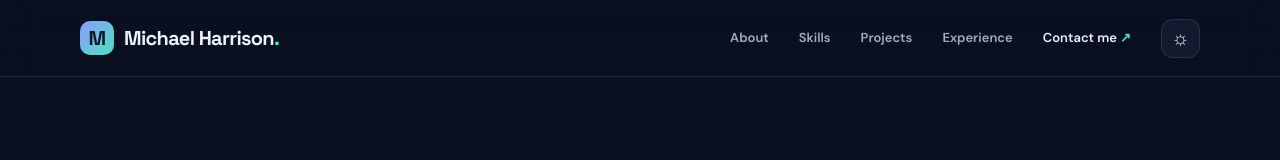
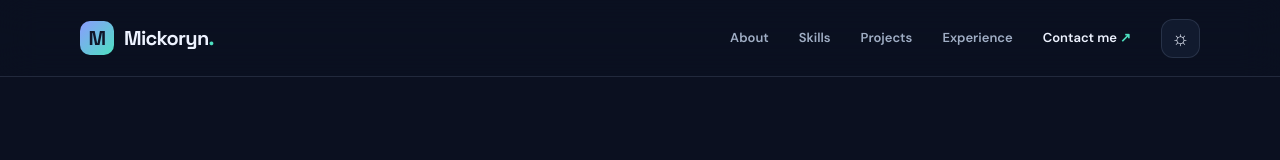
Before and after one commit to Nmickymichael/michael-portfolio, a plain HTML site: page index.html in a window 1280 px wide. Shown: the top 160 px of the page. Drawn offline with Linux system fonts and the light colour scheme; no server answers.

```diff
--- a/index.html
+++ b/index.html
@@ -5,7 +5,7 @@
   <meta name="viewport" content="width=device-width, initial-scale=1.0">
   <meta name="description" content="Michael Harrison Muthee Muriithi — ICT student, web developer and IT enthusiast. Explore projects, skills and experience.">
   <meta name="theme-color" content="#0b1020">
-  <title>Michael Harrison Muthee Muriithi | ICT Student & Web Developer</title>
+  <title>Michael Harrison Muriithi</title>
   <link rel="preconnect" href="https://fonts.googleapis.com">
   <link rel="preconnect" href="https://fonts.gstatic.com" crossorigin>
   <link href="https://fonts.googleapis.com/css2?family=DM+Sans:wght@400;500;600;700&family=Space+Grotesk:wght@400;500;600;700&display=swap" rel="stylesheet">
@@ -16,7 +16,7 @@
 <body>
   <header class="site-header">
     <nav class="nav container" aria-label="Main navigation">
-      <a class="brand" href="#home" aria-label="Michael Harrison Muthee Muriithi portfolio home"><span class="brand-mark">M</span><span>Michael Harrison<span class="brand-dot">.</span></span></a>
+      <a class="brand" href="#home" aria-label="Mickoryn portfolio home"><span class="brand-mark">M</span><span>Mickoryn<span class="brand-dot">.</span></span></a>
       <button class="menu-toggle" id="menu-toggle" aria-label="Open navigation" aria-expanded="false"><span></span><span></span><span></span></button>
       <div class="nav-links" id="nav-links">
         <a href="#about">About</a><a href="#skills">Skills</a><a href="#projects">Projects</a><a href="#experience">Experience</a><a href="#contact" class="nav-contact">Contact me <span>↗</span></a>
@@ -77,6 +77,6 @@
 
     <section class="section contact-section" id="contact"><div class="container contact-inner"><p class="eyebrow">07 / GET IN TOUCH</p><h2>Have an opportunity<br>or an idea? <span class="gradient-text">Let's talk.</span></h2><p>I'm open to connecting about ICT opportunities, internships, collaborations and interesting projects.</p><div class="contact-actions"><a class="button button-primary" href="mailto:michaelmicky796@gmail.com?subject=Hello%20Michael%20Harrison%20Muthee%20Muriithi">Email me · Gmail ↗</a><a class="button button-secondary" href="https://wa.me/254710769139" target="_blank" rel="noopener noreferrer">WhatsApp · Chat now ↗</a><a class="button button-secondary" href="https://github.com/Nmickymichael" target="_blank" rel="noopener noreferrer">GitHub · View my work ↗</a></div><p class="contact-note">I look forward to hearing from you.</p></div></section>
   </main>
-  <footer class="footer"><div class="container footer-inner"><a class="brand" href="#home"><span class="brand-mark">M</span><span>Michael Harrison<span class="brand-dot">.</span></span></a><p>© 2026 Michael Harrison Muthee Muriithi. All rights reserved.</p><div class="footer-contact"><a href="https://github.com/Nmickymichael" target="_blank" rel="noopener noreferrer">GitHub</a><a href="https://wa.me/254710769139" target="_blank" rel="noopener noreferrer">WhatsApp</a><a href="mailto:michaelmicky796@gmail.com">Gmail</a></div><a href="#home">Back to top ↑</a></div></footer>
+  <footer class="footer"><div class="container footer-inner"><a class="brand" href="#home"><span class="brand-mark">M</span><span>Mickoryn<span class="brand-dot">.</span></span></a><p>@ 2026 Mickoryn All rights reserved</p><div class="footer-contact"><a href="https://github.com/Nmickymichael" target="_blank" rel="noopener noreferrer">GitHub</a><a href="https://wa.me/254710769139" target="_blank" rel="noopener noreferrer">WhatsApp</a><a href="mailto:michaelmicky796@gmail.com">Gmail</a></div><a href="#home">Back to top ↑</a></div></footer>
 </body>
 </html>
```
